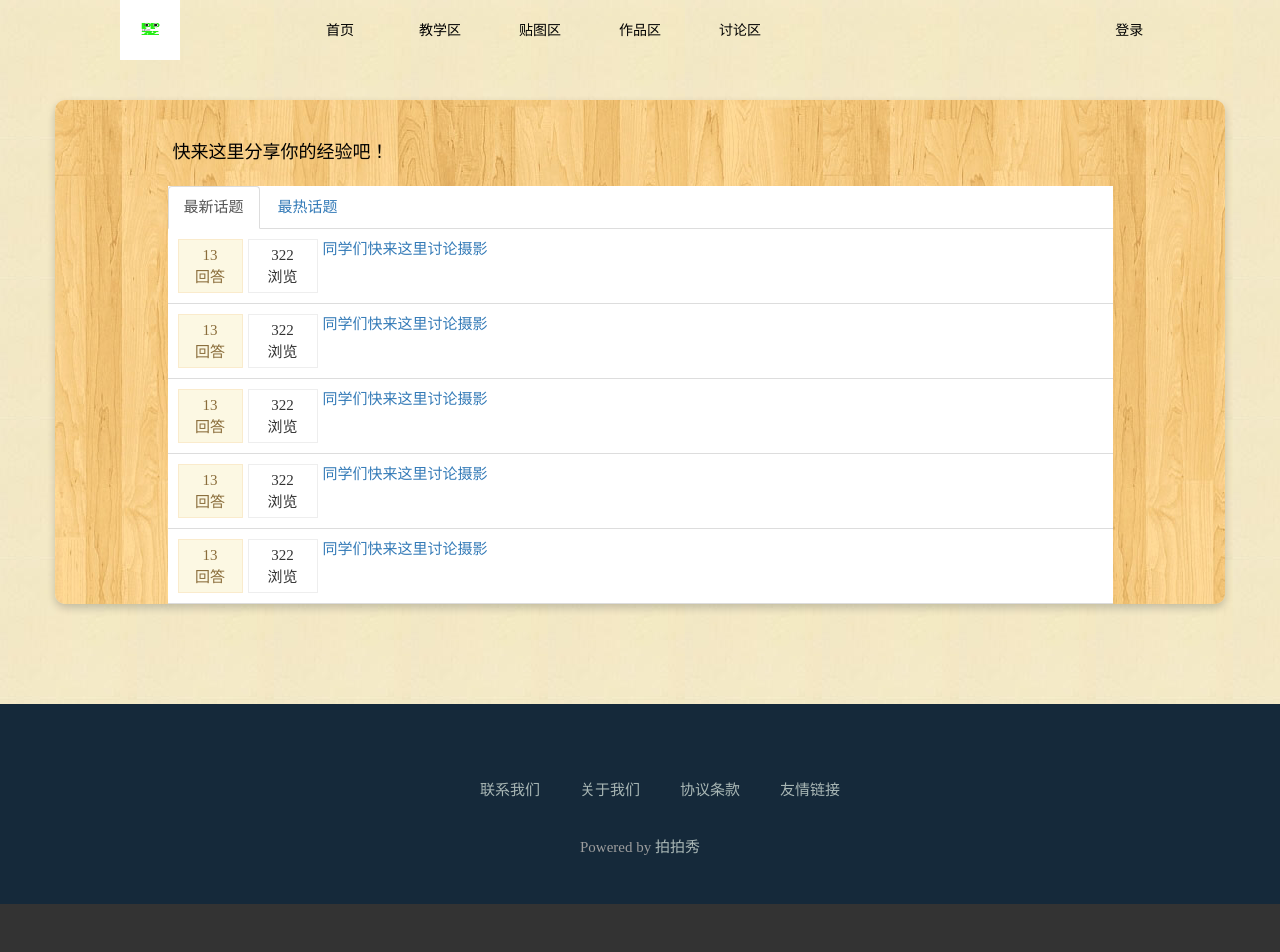
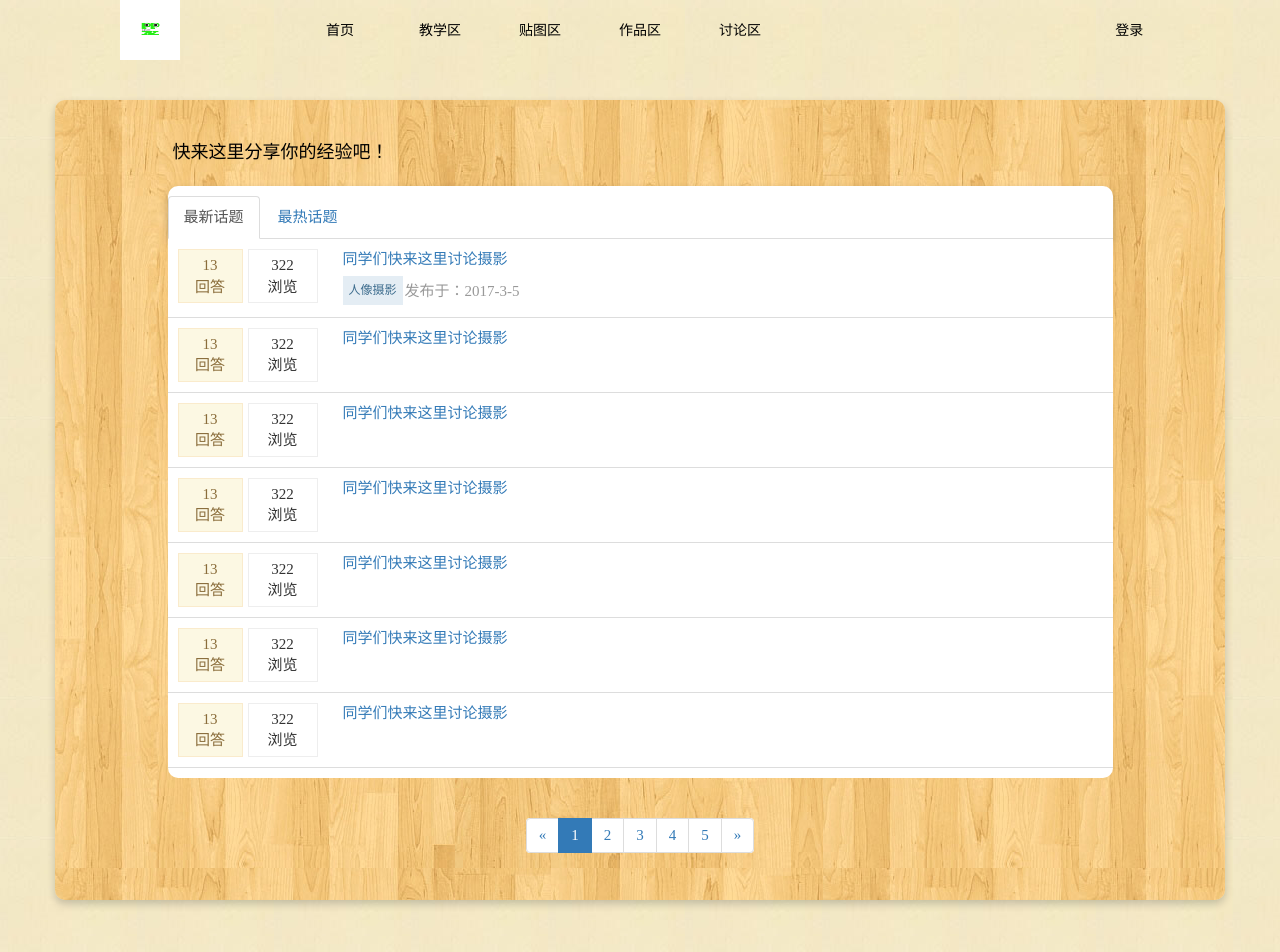
Before and after one commit to Goolory/PPShow, an Angular app: page /forum in a window 1280 px wide. Shown: the top 952 px of the page. Before the commit the page ends 904 px from the top, so only its background shows below. Built offline with nearby package versions, Linux system fonts and the light colour scheme; a web font is replaced by a local one.

Commit message:
fix forum

```diff
--- a/src/app/forum/forum.component.css
+++ b/src/app/forum/forum.component.css
@@ -6,11 +6,21 @@
 	border-radius:10px;
 	box-shadow: 0 4px 8px 0 rgba(7,17,27,.2);
 }
+.forum-body>ul{
+    box-shadow: 0 4px 8px 0 rgba(7,17,27,.2);
+    border-radius:10px 10px 0 0;
+    padding-top:10px;
+}
 ul{
  	list-style:none;
 	margin:0;
  	padding:0;
  	background:#fff;
+
+}
+.tab-pane>ul{
+    padding-bottom:10px;
+    border-radius:0 0 10px 10px;
 }
 .list .info{
 	color: #31708f;
@@ -39,7 +49,26 @@ ul{
     display:inline-block;
 }
 .list .content{
-	/* display:inline-block; */
+	margin-left:20px;
+}
+.list .tag{
+    font-size: 12px;
+    color: #3e6d8e;
+    background-color: #e4edf4;
+    border-radius: 0;
+    border: 1px solid #e4edf4;
+    margin: 5px 2px 2px 0;
+    text-align: center;
+    padding: 5px;
+    display: inline-block;
+}
+.list li .content .pull-right{
+    margin-top: 10px;
+    color: #999;
+    float: right;
+}
+.pull-right{
+    float: right!important;
 }
 .list li{
 	display: flex;
@@ -50,3 +79,8 @@ ul{
     border-bottom: 1px solid #ddd;
     transition: background-color .5s;
 }
+
+.paging-control{
+    margin:40px 0;
+    text-align:center;
+}
--- a/src/app/forum/forum.component.html
+++ b/src/app/forum/forum.component.html
@@ -1,11 +1,11 @@
-<div class="forum container">
+<div class="forum container wow bounceInDown">
     <div class="row">
         <div class="col-md-10 col-md-offset-1" style="padding: 40px 0 10px 20px;font-size: 18px;">
             <p>快来这里分享你的经验吧！</p>
         </div>
     </div>
     <div class="row">
-	<div class="col-md-10 col-md-offset-1">
+        <div class="col-md-10 col-md-offset-1 forum-body">
             <ul class="nav nav-tabs">
                 <li class="active"><a href="#">最新话题</a></li>
                 <li><a href="#">最热话题</a></li>
@@ -13,6 +13,32 @@
             <div class="tab-content">
                 <div class="tab-pane active">
                     <ul class="list">
+                        <li>
+                            <div class="answer info">13
+                                <div>回答</div>
+                            </div>
+                            <div class="browse">322
+                                <div>浏览</div>
+                            </div>
+                            <div class="content">
+                                <a href="#" class="title">同学们快来这里讨论摄影</a>
+                                <div>
+                                	<span class="tag">人像摄影</span>
+                                	<span class="pull-right hidden-xs">发布于：2017-3-5</span>
+                                </div>
+                            </div>
+                        </li>
+                        <li>
+                            <div class="answer info">13
+                                <div>回答</div>
+                            </div>
+                            <div class="browse">322
+                                <div>浏览</div>
+                            </div>
+                            <div class="content">
+                                <a href="#" class="title">同学们快来这里讨论摄影</a>
+                            </div>
+                        </li>
                         <li>
                             <div class="answer info">13
                                 <div>回答</div>
@@ -69,9 +95,29 @@
                             </div>
                         </li>
                     </ul>
+                    <div class="paging-control">
+                        <nav aria-label="Page navigation">
+                            <ul class="pagination">
+                                <li>
+                                    <a href="#" aria-label="Previous">
+                                        <span aria-hidden="true">&laquo;</span>
+                                    </a>
+                                </li>
+                                <li class="active"><a href="#">1</a></li>
+                                <li><a href="#">2</a></li>
+                                <li><a href="#">3</a></li>
+                                <li><a href="#">4</a></li>
+                                <li><a href="#">5</a></li>
+                                <li>
+                                    <a href="#" aria-label="Next">
+                                        <span aria-hidden="true">&raquo;</span>
+                                    </a>
+                                </li>
+                            </ul>
+                        </nav>
                     </div>
                 </div>
             </div>
-
         </div>
     </div>
+</div>
```
Lines whose indentation alone changed are shown as unchanged.
